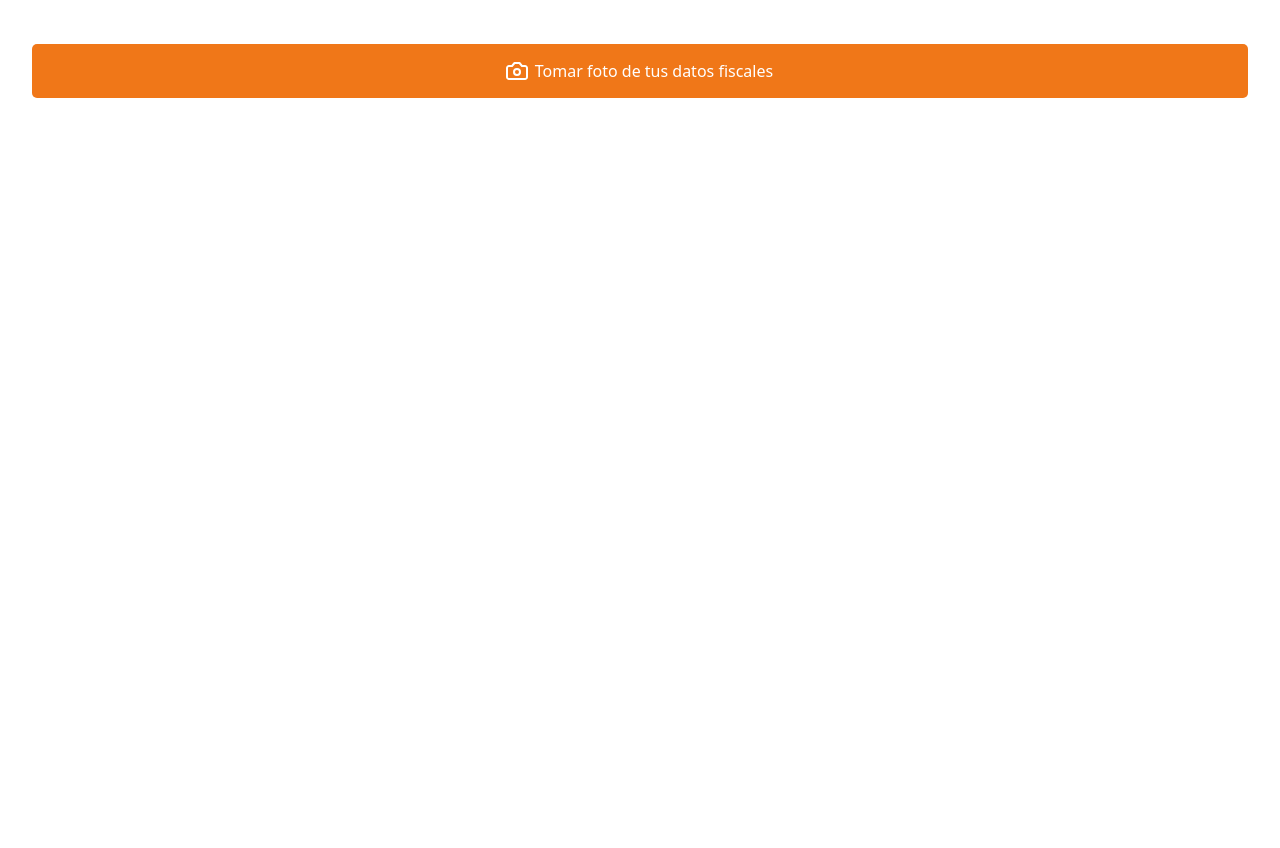
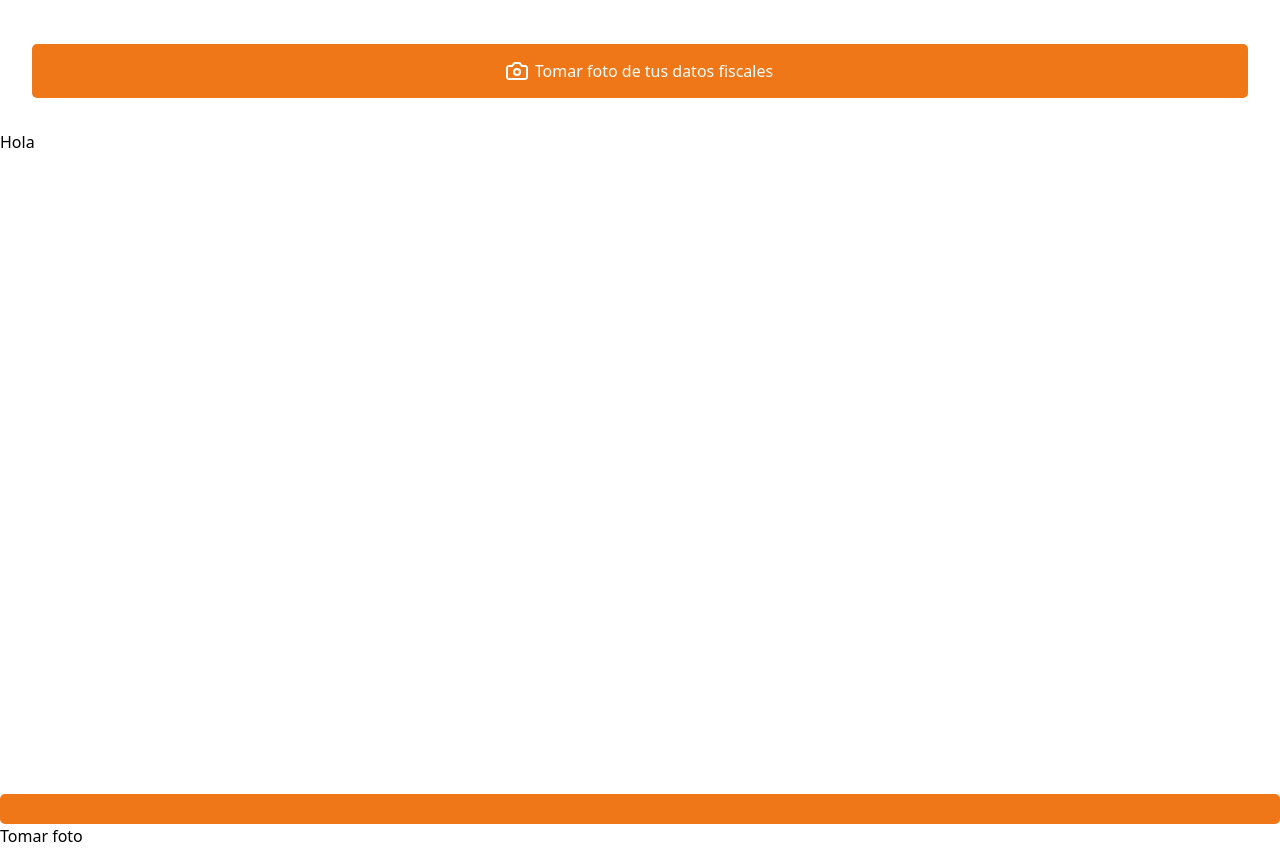
Before and after one commit to skibilling/SkibilingFront, an Angular app: page / in a window 1280 px wide. Shown: the part 6526-7374 px from the top of the page. Before the commit the page ends 6656 px from the top, so only its background shows below. Built offline with nearby package versions, Linux system fonts and the light colour scheme.

Commit message:
camera update

```diff
--- /dev/null
+++ b/src/app/components/organisms/camera/camera.component.html
@@ -0,0 +1,13 @@
+<!-- camera.component.html -->
+<p>Hola</p>
+<div>
+    <video #video width=100% height=100% autoplay playsinline></video>
+  </div>
+  <div>
+    <app-custom-button (click)="iniciarCamara()"></app-custom-button>
+    <button (click)="tomarFoto()">Tomar foto</button>
+  </div>
+  <div *ngIf="foto">
+    <p>Vista previa de la foto:</p>
+    <img [src]="foto" alt="Foto tomada" />
+  </div>
--- /dev/null
+++ b/src/app/components/organisms/camera/camera.component.ts
@@ -0,0 +1,53 @@
+import { Component, ViewChild, ElementRef } from '@angular/core';
+import { CommonModule } from '@angular/common';
+import { CustomButtonComponent } from "../../atoms/custom-button/custom-button.component";
+
+@Component({
+  selector: 'app-camera',
+  templateUrl: './camera.component.html',
+  styleUrls: ['./camera.component.css'],
+  imports: [CommonModule, CustomButtonComponent]
+})
+export class CameraComponent {
+  @ViewChild('video', { static: false }) video!: ElementRef;
+  stream!: MediaStream;
+  foto?: string;
+
+  iniciarCamara(): void {
+    if (navigator.mediaDevices && navigator.mediaDevices.getUserMedia) {
+      // Accede a la cámara (video)
+      navigator.mediaDevices
+        .getUserMedia({ video: true })
+        .then((stream: MediaStream) => {
+          this.stream = stream;
+          const videoElement = this.video.nativeElement as HTMLVideoElement;
+          videoElement.srcObject = stream;
+          videoElement.play();
+        })
+        .catch((error) => {
+          console.error('Error al acceder a la cámara:', error);
+        });
+    } else {
+      console.warn('Tu navegador no soporta el acceso a la cámara.');
+    }
+  }
+
+  tomarFoto(): void {
+    if (!this.stream) {
+      console.log('La cámara no está activa.');
+      return;
+    }
+
+    const videoElement = this.video.nativeElement as HTMLVideoElement;
+    const canvas = document.createElement('canvas');
+    canvas.width = videoElement.videoWidth;
+    canvas.height = videoElement.videoHeight;
+
+    const context = canvas.getContext('2d');
+    if (context) {
+      console.log('Tomando foto...');
+      context.drawImage(videoElement, 0, 0, canvas.width, canvas.height);
+      this.foto = canvas.toDataURL('image/png');
+    }
+  }
+}
--- a/src/app/components/pages/pruebas/pruebas.component.html
+++ b/src/app/components/pages/pruebas/pruebas.component.html
@@ -46,3 +46,4 @@
 <app-tickets-page></app-tickets-page>
 <app-content-fiscal-data></app-content-fiscal-data>
 <app-content-info-camera></app-content-info-camera>
+<app-camera></app-camera>
--- a/src/app/components/pages/pruebas/pruebas.component.ts
+++ b/src/app/components/pages/pruebas/pruebas.component.ts
@@ -11,11 +11,12 @@ import { DividerComponent } from "../../atoms/divider/divider.component";
 import { TicketsPageComponent } from '../tickets-page/tickets-page.component';
 import { ContentFiscalDataComponent } from "../../organisms/content-fiscal-data/content-fiscal-data.component";
 import { ContentInfoCameraComponent } from '../../organisms/content-info-camera/content-info-camera.component';
+import { CameraComponent } from "../../organisms/camera/camera.component";
 
 @Component({
   selector: 'app-pruebas',
   standalone: true,
-  imports: [CommonModule, SvgIconComponent, HintComponent, DropBoxComponent, StatusBillingComponent, StatusTicketsComponent, NavigationBarComponent, LandingComponent, DividerComponent, TicketsPageComponent, ContentFiscalDataComponent, ContentInfoCameraComponent],
+  imports: [CommonModule, SvgIconComponent, HintComponent, DropBoxComponent, StatusBillingComponent, StatusTicketsComponent, NavigationBarComponent, LandingComponent, DividerComponent, TicketsPageComponent, ContentFiscalDataComponent, ContentInfoCameraComponent, CameraComponent],
   templateUrl: './pruebas.component.html',
   styleUrls: ['./pruebas.component.css']
 })
```
Also changed, not shown: src/app/components/organisms/camera/camera.component.css (added), 1 other file (tests, documents, lock files or other folders).
